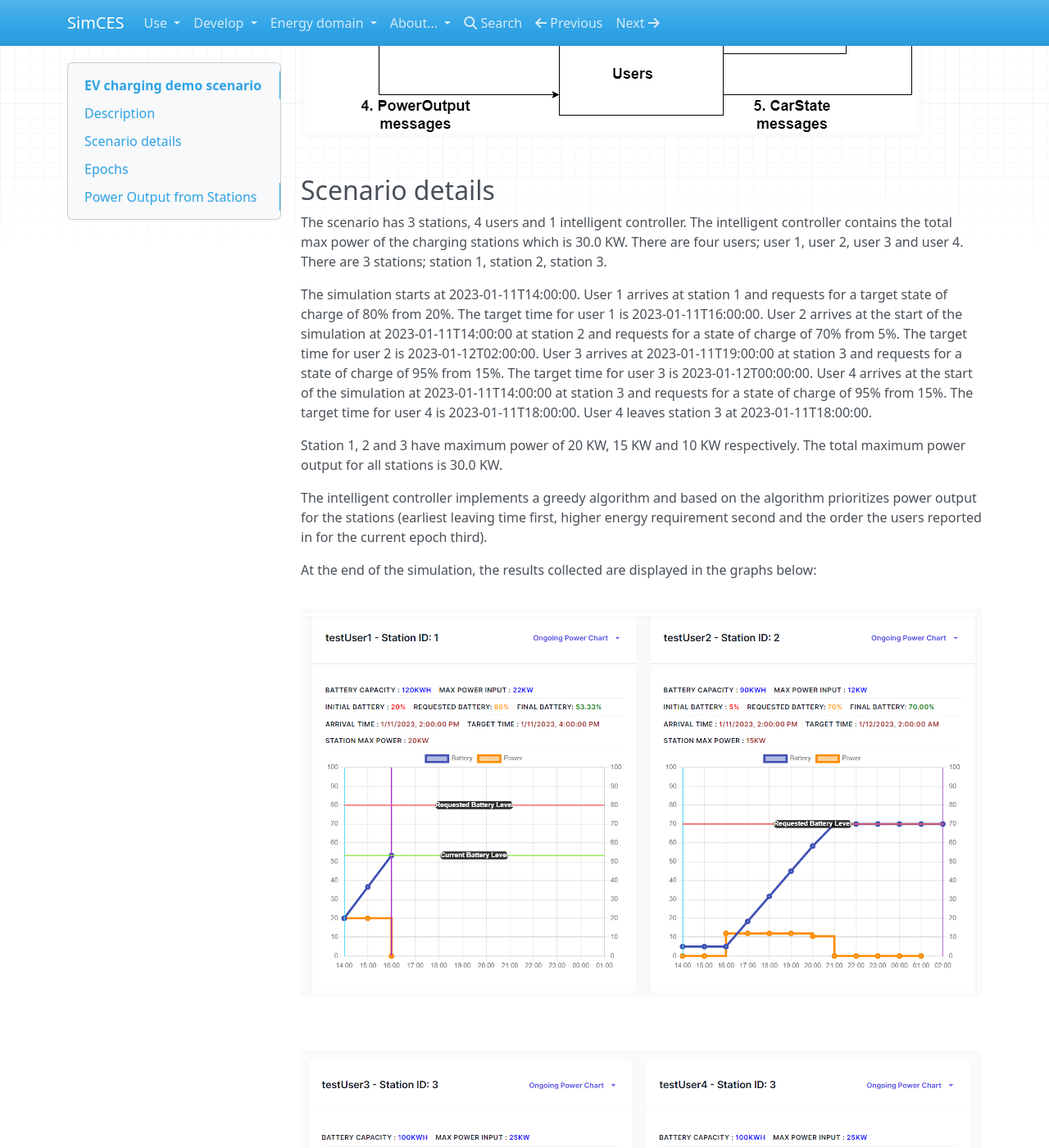
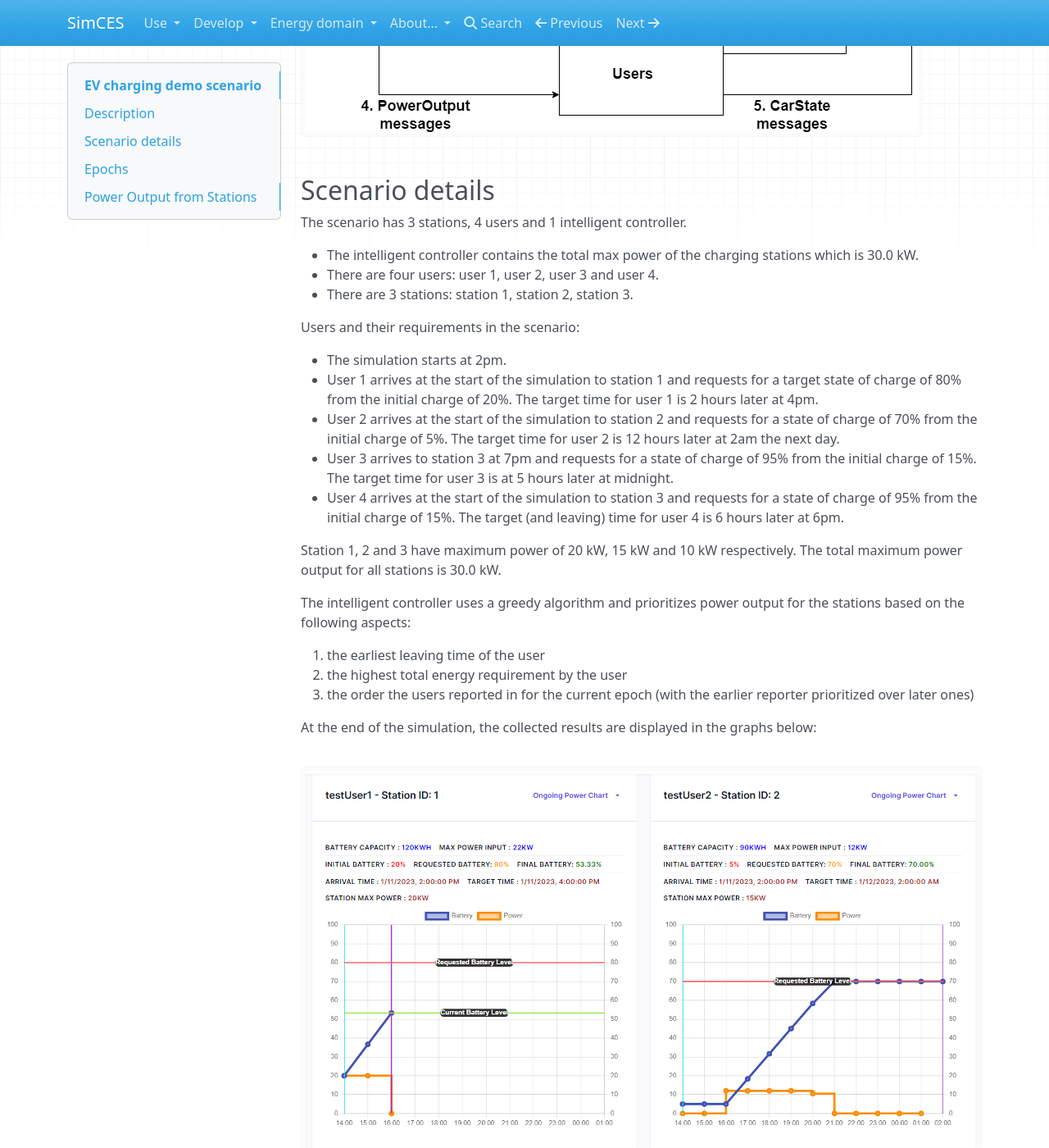
Before and after one commit to simcesplatform/simcesplatform.github.io, an MkDocs documentation site: the page built from markdown/energy_scenario-ev-charging-demo.md, in a window 1280 px wide and 1400 px high, scrolled down 963 px. Shown: the whole window at 82% size. Built offline with MkDocs 1.6.1, drawn with Linux system fonts in a browser that asks for light colours; nearby versions of some CDN libraries; library files that are not in the unit come from our copies; some of the changed text lies outside the part shown.

Commit message:
Update EV charging demo description

```diff
--- a/markdown/energy_scenario-ev-charging-demo.md
+++ b/markdown/energy_scenario-ev-charging-demo.md
@@ -13,7 +13,7 @@ Contributors of the simulation:
 Instructions for running the demo scenario: [Running the EV charging demo scenario](energy_run-ev-charging-demo.md)
 
 
-The scenario describes a complete electric vehicle charging system with 3 main components of [User](energy_user-component.md), [Station](energy_station-component.md), [Intelligent Controller](energy_ic-component.md). There are set number of users and stations at the start of the simulation where the users arrive and leave the stations after charging their electic vehicle. The users send the charging request to the IC and the IC contains the logic and algorithm to determine the power requirement for the stations. Scenario spans over 12 hours with hourly resolution (epochs).
+The scenario describes a complete electric vehicle charging system with 3 main components of [User](energy_user-component.md), [Station](energy_station-component.md), [Intelligent Controller](energy_ic-component.md). There are set number of users and stations at the start of the simulation where the users arrive and leave the stations after charging their electric vehicle. The users send the charging request to the IC and the IC contains the logic and algorithm to determine the power requirements for the stations. The scenario spans over 12 hours with hourly resolution (epochs).
 
 Scenario setup is depicted on image below. For the simplicity of the first version, the spot pricing component is absent in the simulation.
 
@@ -21,15 +21,29 @@ Scenario setup is depicted on image below. For the simplicity of the first versi
 
 ## Scenario details
 
-The scenario has 3 stations, 4 users and 1 intelligent controller. The intelligent controller contains the total max power of the charging stations which is 30.0 KW. There are four users; user 1, user 2, user 3 and user 4. There are 3 stations; station 1, station 2, station 3.
+The scenario has 3 stations, 4 users and 1 intelligent controller.
 
-The simulation starts at 2023-01-11T14:00:00. User 1 arrives at station 1 and requests for a target state of charge of 80% from 20%. The target time for user 1 is 2023-01-11T16:00:00. User 2 arrives at the start of the simulation at 2023-01-11T14:00:00 at station 2 and requests for a state of charge of 70% from 5%. The target time for user 2 is 2023-01-12T02:00:00. User 3 arrives at 2023-01-11T19:00:00 at station 3 and requests for a state of charge of 95% from 15%. The target time for user 3 is 2023-01-12T00:00:00. User 4 arrives at the start of the simulation at 2023-01-11T14:00:00 at station 3 and requests for a state of charge of 95% from 15%. The target time for user 4 is 2023-01-11T18:00:00. User 4 leaves station 3 at 2023-01-11T18:00:00.
+- The intelligent controller contains the total max power of the charging stations which is 30.0 kW.
+- There are four users: user 1, user 2, user 3 and user 4.
+- There are 3 stations: station 1, station 2, station 3.
 
-Station 1, 2 and 3 have maximum power of 20 KW, 15 KW and 10 KW respectively. The total maximum power output for all stations is 30.0 KW.
+Users and their requirements in the scenario:
 
-The intelligent controller implements a greedy algorithm and based on the algorithm prioritizes power output for the stations (earliest leaving time first, higher energy requirement second and the order the users reported in for the current epoch third).
+- The simulation starts at 2pm.
+- User 1 arrives at the start of the simulation to station 1 and requests for a target state of charge of 80% from the initial charge of 20%. The target time for user 1 is 2 hours later at 4pm.
+- User 2 arrives at the start of the simulation to station 2 and requests for a state of charge of 70% from the initial charge of 5%. The target time for user 2 is 12 hours later at 2am the next day.
+- User 3 arrives to station 3 at 7pm and requests for a state of charge of 95% from the initial charge of 15%. The target time for user 3 is at 5 hours later at midnight.
+- User 4 arrives at the start of the simulation to station 3 and requests for a state of charge of 95% from the initial charge of 15%. The target (and leaving) time for user 4 is 6 hours later at 6pm.
 
-At the end of the simulation, the results collected are displayed in the graphs below:
+Station 1, 2 and 3 have maximum power of 20 kW, 15 kW and 10 kW respectively. The total maximum power output for all stations is 30.0 kW.
+
+The intelligent controller uses a greedy algorithm and prioritizes power output for the stations based on the following aspects:
+
+1. the earliest leaving time of the user
+2. the highest total energy requirement by the user
+3. the order the users reported in for the current epoch (with the earlier reporter prioritized over later ones)
+
+At the end of the simulation, the collected results are displayed in the graphs below:
 
 ![A figure showing charging graph for user1 and user2](images/ev_charging_user1_user2.png)
 
```
